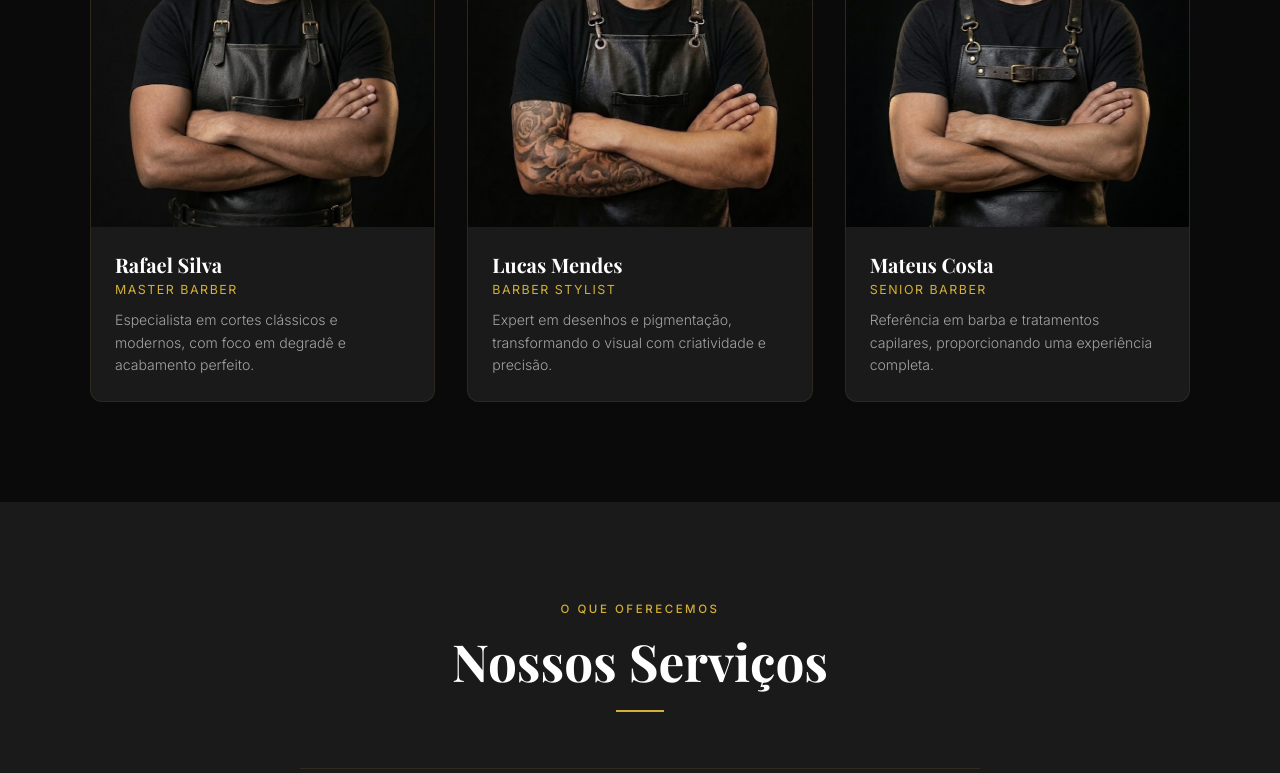
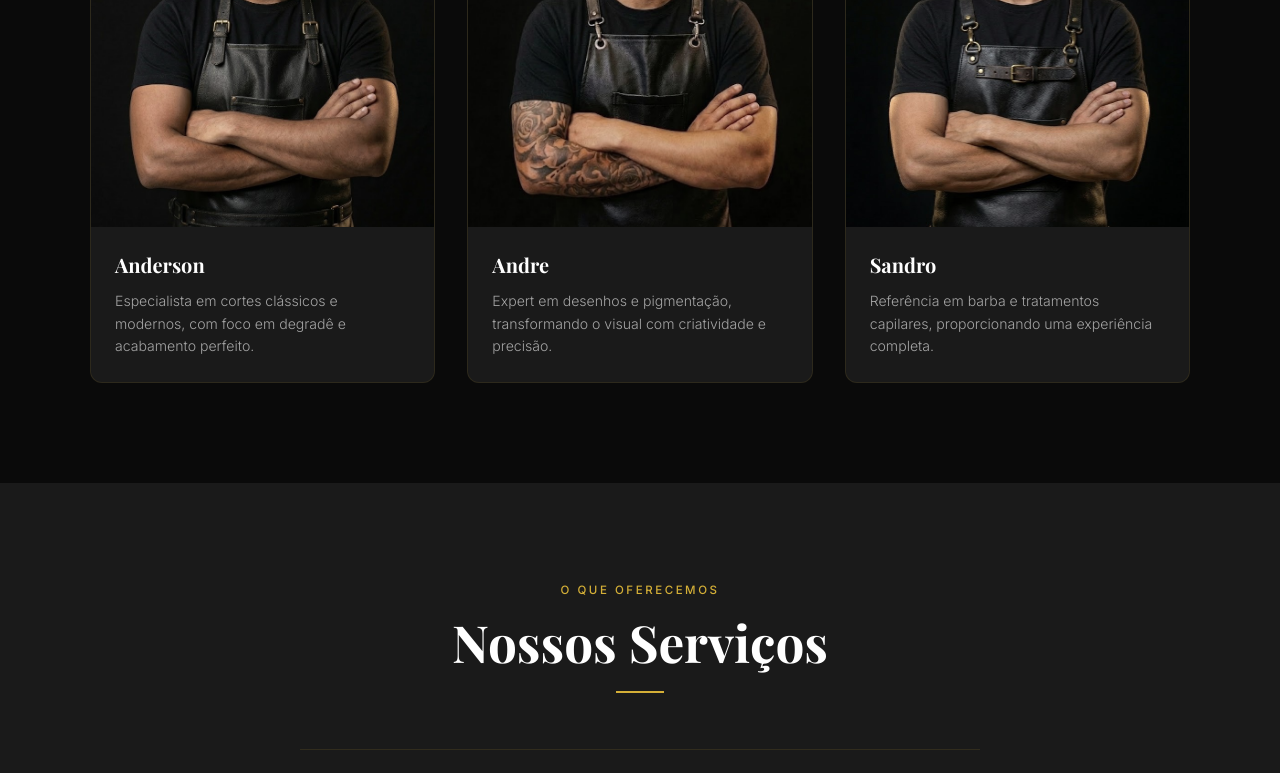
Before and after one commit to Grinaldi20/Barbearia-3irmaos, a React (Vite) app in the folder barbearia-3irmaos/: page / in a window 1280 px wide. Shown: the part 2000-2773 px from the top of the page. Built offline with nearby package versions, Linux system fonts and the light colour scheme.

Commit message:
arrumando informações

```diff
--- a/barbearia-3irmaos/src/Barbearia.jsx
+++ b/barbearia-3irmaos/src/Barbearia.jsx
@@ -15,26 +15,23 @@ import faixada from './assets/faixada.png';
 const TEAM = [
   {
     img: barber1,
-    name: 'Rafael Silva',
-    role: 'Master Barber',
+    name: 'Anderson',
     desc: 'Especialista em cortes clássicos e modernos, com foco em degradê e acabamento perfeito.',
-    instagram: '@rafaelbarber',
+    instagram: '@Andersonbarber',
     whatsapp: '5500000000000',
   },
   {
     img: barber2,
-    name: 'Lucas Mendes',
-    role: 'Barber Stylist',
+    name: 'Andre',
     desc: 'Expert em desenhos e pigmentação, transformando o visual com criatividade e precisão.',
-    instagram: '@lucasbarber',
+    instagram: '@Andrebarber',
     whatsapp: '5500000000000',
   },
   {
     img: barber3,
-    name: 'Mateus Costa',
-    role: 'Senior Barber',
+    name: 'Sandro',
     desc: 'Referência em barba e tratamentos capilares, proporcionando uma experiência completa.',
-    instagram: '@mateusbarber',
+    instagram: '@Sandrobarber',
     whatsapp: '5500000000000',
   },
 ];
@@ -184,7 +181,6 @@ export default function App() {
             </a>
           </div>
         </div>
-        <div className="scroll-hint">Role para baixo</div>
       </section>
 
       {/* ══════════════════════════════════════════════════════════════════════
@@ -328,7 +324,7 @@ export default function App() {
                 <img className="contact-img" src={member.img} alt={member.name} loading="lazy" />
                 <div className="contact-info">
                   <div className="contact-name">{member.name}</div>
-                  <div className="contact-role">{member.role}</div>
+
                   <div className="contact-socials">
                     <a href="#instagram">📸 {member.instagram}</a>
                     <a href="#whatsapp">💬 WhatsApp</a>
@@ -363,7 +359,7 @@ export default function App() {
                   <div className="location-label">Endereço</div>
                   <div className="location-value">
                     Rua das Palmeiras, 123<br />
-                    Centro — Osvaldo Cruz, SP
+                    Jamil do Alibi , Tupã/SP
                   </div>
                 </div>
               </div>
--- a/barbearia-3irmaos/src/global.css
+++ b/barbearia-3irmaos/src/global.css
@@ -28,6 +28,7 @@ body {
   color: var(--white);
   font-family: "Inter", sans-serif;
   overflow-x: hidden;
+  translate: none;
 }
 
 body,
```
